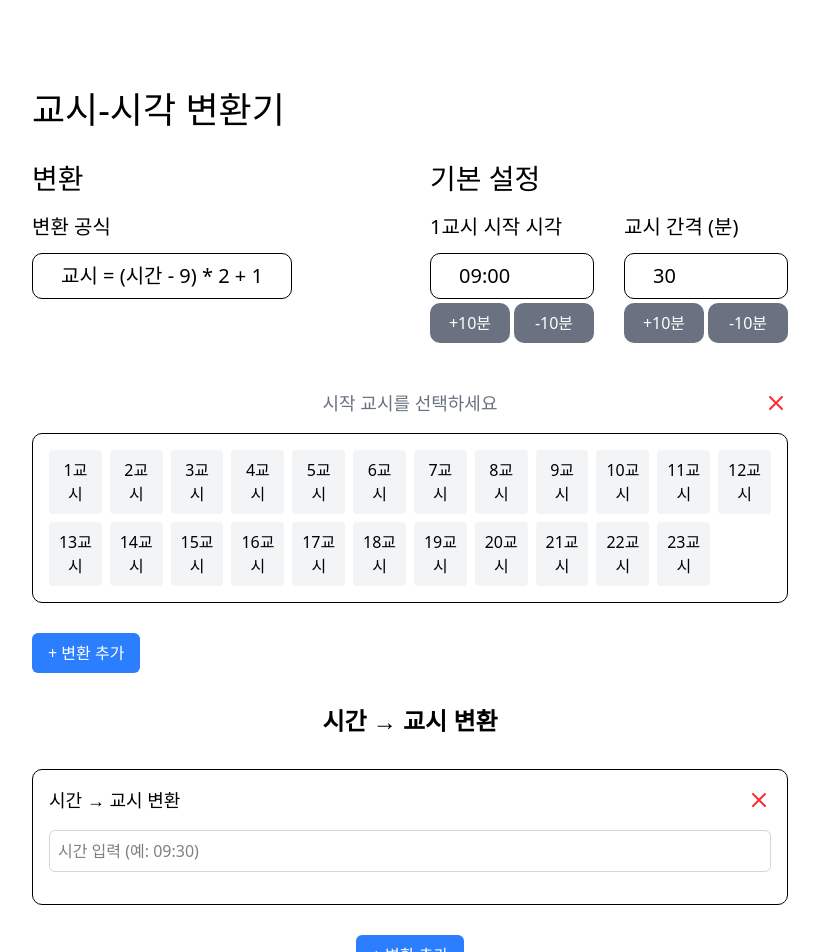
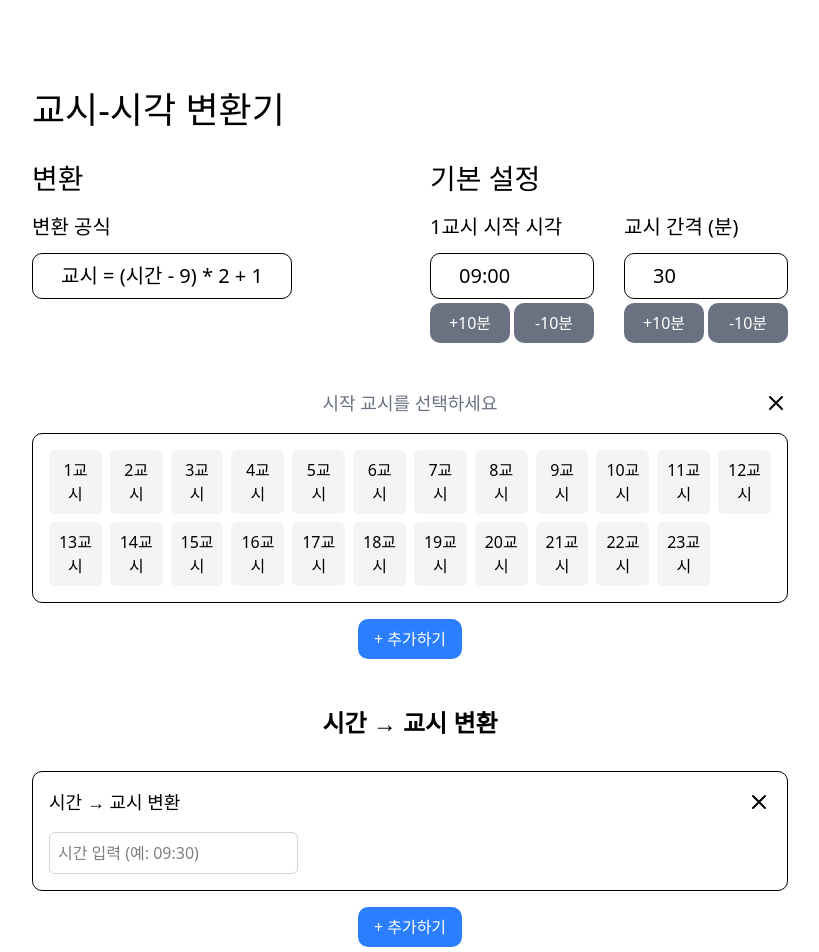
Before and after one commit to daybreaker42/classtime-converter, a React (Vite) app: page / in a window 1280 px wide. Shown: the top 952 px of the page, without its empty margins (230-1049 px from the left). Built offline with nearby package versions, Linux system fonts and the light colour scheme.

Commit message:
update: ui 통일 및 개선

```diff
--- a/src/App.tsx
+++ b/src/App.tsx
@@ -132,13 +132,15 @@ export default function App() {
                 onDelete={handleDelete}  // 삭제 함수 전달
               />
             ))}
-          </div>
+            {/* 버튼 컨테이너를 추가하여 가운데 정렬 */}
+            <div className="w-full flex justify-center">
               <AddButton add={() => {
                 setConverts((prevConverts) => {
                   return [...prevConverts, createConvert()];
                 });
-          }
-          } />
+              }} />
+            </div>
+          </div>
           {/* 시간 -> 교시 변환 섹션 */}
           <div className="w-full flex flex-col items-center mt-8">
             <h2 className="text-2xl font-bold mb-4">시간 → 교시 변환</h2>
@@ -151,9 +153,12 @@ export default function App() {
                 onDelete={handleTimeDelete}
               />
             ))}
+            {/* 버튼 컨테이너를 추가하여 가운데 정렬 */}
+            <div className="w-full flex justify-center">
               <AddButton add={() => {
                 setTimeConverts(prev => [...prev, { id: Date.now() }]);
               }} />
+            </div>
           </div>
         </main>
       </div>
--- a/src/components/AddButton.tsx
+++ b/src/components/AddButton.tsx
@@ -1,10 +1,17 @@
-export default function AddButton({ add }: { add: () => void }) {
+import { commonStyles as cs } from '../styles/common';
+
+interface AddButtonProps {
+    add: () => void;
+}
+
+export default function AddButton({ add }: AddButtonProps) {
     return (
         <button
             onClick={add}
-            className="bg-blue-500 text-white px-3 sm:px-4 py-1.5 sm:py-2 mt-4 sm:mt-[30px] rounded-md text-sm sm:text-base hover:bg-blue-600 transition-colors"
+            // mt-4를 my-4로 변경하여 위아래 여백을 동일하게 설정
+            className={`my-4 ${cs.button.base} ${cs.button.primary} ${cs.button.size.md} ${cs.rounded.default}`}
         >
-            + 변환 추가
+            + 추가하기
         </button>
     );
 }
--- a/src/components/ConvertTable.tsx
+++ b/src/components/ConvertTable.tsx
@@ -1,5 +1,6 @@
 import { converts, classTime } from "../types";
 import { calculateTime } from "../utils/timeCalculator";
+import { commonStyles as cs } from '../styles/common';
 
 interface ConvertTableProps {
     classCount: number;
@@ -74,7 +75,7 @@ export default function ConvertTable({ classCount, convert, startTime, timeInter
                     {/* 삭제 버튼 추가 */}
                     <button
                         onClick={() => onDelete(convert.id)}
-                        className="absolute right-0 top-1/2 -translate-y-1/2 text-red-500 hover:text-red-700"
+                        className={`absolute right-0 top-1/2 -translate-y-1/2 ${cs.danger} ${cs.dangerHover}`}
                     >
                         <svg xmlns="http://www.w3.org/2000/svg" className="h-6 w-6" fill="none" viewBox="0 0 24 24" stroke="currentColor">
                             <path strokeLinecap="round" strokeLinejoin="round" strokeWidth={2} d="M6 18L18 6M6 6l12 12" />
@@ -93,15 +94,15 @@ export default function ConvertTable({ classCount, convert, startTime, timeInter
                 </div>
 
                 {/* 교시 선택 그리드 */}
-                <div className="grid grid-cols-6 sm:grid-cols-8 md:grid-cols-12 gap-2 p-4 border border-black rounded-[10px]">
+                <div className={`grid grid-cols-6 sm:grid-cols-8 md:grid-cols-12 gap-2 p-4 ${cs.section.container}`}>
                     {classTimes.map((time) => (
                         <div
                             key={time.id}
                             onClick={() => handleSelection(time)}
                             className={`
-                                p-2 text-center rounded cursor-pointer transition-colors
+                                p-2 text-center cursor-pointer transition-colors ${cs.rounded.sm}
                                 ${time.selected ?
-                                    'bg-blue-500 text-white' :
+                                    `${cs.colors.primary} ${cs.colors.textLight}` :
                                     'bg-gray-100 hover:bg-gray-200'
                                 }
                             `}
--- a/src/components/TimeToClassTable.tsx
+++ b/src/components/TimeToClassTable.tsx
@@ -1,5 +1,6 @@
 import { useState } from 'react';
 import { calculateClass } from '../utils/timeCalculator';
+import { commonStyles as cs } from '../styles/common';
 
 interface TimeToClassTableProps {
     startTime: string;
@@ -28,12 +29,12 @@ export default function TimeToClassTable({ startTime, timeInterval, id, onDelete
 
     return (
         <div className="w-full mt-4">
-            <div className="flex flex-col w-full border border-black rounded-[10px] p-4">
+            <div className={cs.section.container}>
                 <div className="relative flex justify-between items-center mb-4">
                     <span className="text-lg font-medium">시간 → 교시 변환</span>
                     <button
                         onClick={() => onDelete(id)}
-                        className="text-red-500 hover:text-red-700"
+                        className={`${cs.danger} ${cs.dangerHover}`}
                     >
                         <svg xmlns="http://www.w3.org/2000/svg" className="h-6 w-6" fill="none" viewBox="0 0 24 24" stroke="currentColor">
                             <path strokeLinecap="round" strokeLinejoin="round" strokeWidth={2} d="M6 18L18 6M6 6l12 12" />
@@ -45,10 +46,10 @@ export default function TimeToClassTable({ startTime, timeInterval, id, onDelete
                     placeholder="시간 입력 (예: 09:30)"
                     value={inputTime}
                     onChange={handleTimeInput}
-                    className="p-2 border border-gray-300 rounded-md mb-4"
+                    className={cs.input.base}
                 />
                 {result !== null && (
-                    <div className="text-center text-lg">
+                    <div className="text-center text-lg mt-4">
                         {inputTime} = {result}교시
                     </div>
                 )}
--- /dev/null
+++ b/src/styles/common.ts
@@ -0,0 +1,42 @@
+export const commonStyles = {
+    // 색상
+    colors: {
+        primary: 'bg-blue-500',
+        primaryHover: 'hover:bg-blue-600',
+        secondary: 'bg-gray-500',
+        secondaryHover: 'hover:bg-gray-600',
+        danger: 'text-red-500',
+        dangerHover: 'hover:text-red-700',
+        textLight: 'text-white',
+        border: 'border-black',
+    },
+
+    // 둥글기
+    rounded: {
+        default: 'rounded-[10px]',
+        sm: 'rounded-md',
+    },
+
+    // 섹션 스타일
+    section: {
+        wrapper: 'w-full flex flex-col items-center mt-8',
+        title: 'text-2xl font-bold mb-4',
+        container: 'w-full border border-black rounded-[10px] p-4',
+    },
+
+    // 버튼 스타일
+    button: {
+        base: 'transition-colors',
+        primary: 'bg-blue-500 hover:bg-blue-600 text-white',
+        secondary: 'bg-gray-500 hover:bg-gray-600 text-white',
+        size: {
+            sm: 'w-16 sm:w-20 h-8 sm:h-10 text-sm sm:text-base',
+            md: 'px-4 py-2 text-base',
+        }
+    },
+
+    // 입력 필드
+    input: {
+        base: 'p-2 border border-gray-300 rounded-md focus:outline-none focus:ring-2 focus:ring-blue-500 focus:border-transparent',
+    }
+};
```
Lines whose indentation alone changed are shown as unchanged.
